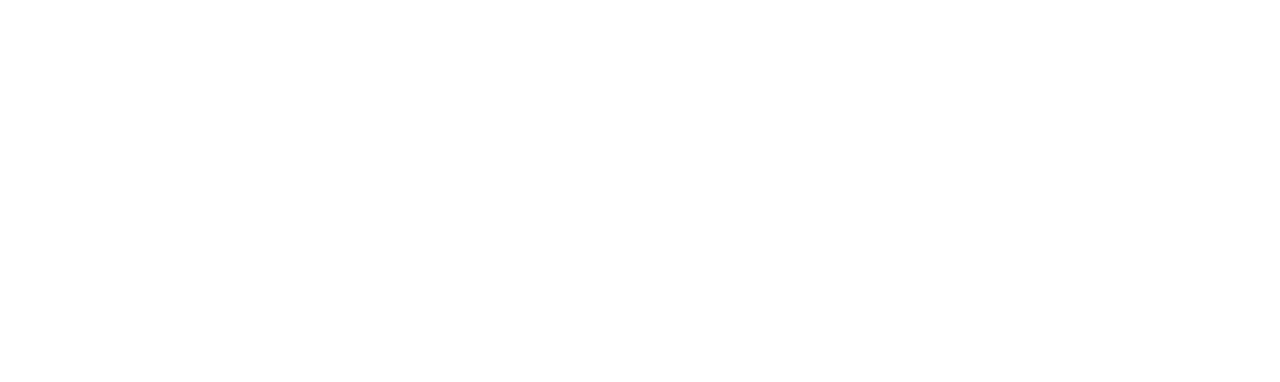
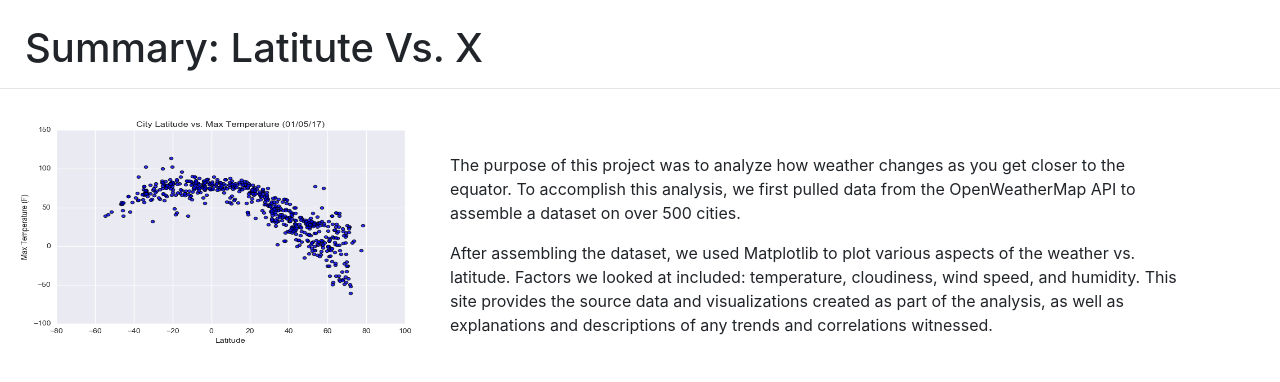
Before and after one commit to ZachKopec/Web-Design-Challenge, a plain HTML site: page WebVisualizations/index.html in a window 1280 px wide. Drawn offline with nearby package versions, Linux system fonts and the light colour scheme.

Commit message:
Put images into their own folder and set up basics for index html page

```diff
--- a/WebVisualizations/index.html
+++ b/WebVisualizations/index.html
@@ -7,7 +7,7 @@
   <meta name="viewport" content="width=device-width, initial-scale=1.0">
   <meta http-equiv="X-UA-Compatible" content="ie=edge">
 
-  <title>Web Visualization Dashboard</title>
+  <title>Latitude Vs. X Analysis</title>
 
   <!-- Boostrap Stylesheet -->
   <link rel="stylesheet" href="https://cdn.jsdelivr.net/npm/bootstrap@4.5.3/dist/css/bootstrap.min.css"
@@ -15,11 +15,28 @@
 
 
   <!-- Our own CSS stylesheet -->
+  <!-- Sidebar <link href="css/simple-sidebar.css" rel="stylesheet"> -->
+  <link href="Assets/css/style.css" rel="stylesheet">
 
 </head>
 
 <body>
 
+  <div class="d-flex" id="wrapper">
+    <div id="page-content-wrapper">
+      <h1 class="mt-4" style="padding-left: 25px;">Summary: Latitute Vs. X</h1>
+      <hr>
+      <div>
+        <div>
+          <img src="Visualizations/fig1.png" height="250" width="450" style="float:left"/>
+        </div>
+        <br>
+        <br>
+        <p style="padding-left: 15px; padding-right: 100px;">The purpose of this project was to analyze how weather changes as you get closer to the equator. To accomplish this analysis, we first pulled data from the OpenWeatherMap API to assemble a dataset on over 500 cities.</p>
+        <p style="padding-left: 15px; padding-right: 100px;">After assembling the dataset, we used Matplotlib to plot various aspects of the weather vs. latitude. Factors we looked at included: temperature, cloudiness, wind speed, and humidity. This site provides the source data and visualizations created as part of the analysis, as well as explanations and descriptions of any trends and correlations witnessed.</p>
+      </div>
+  </div>
+  </div>
 
   <!-- Javascript -->
   <script src="https://code.jquery.com/jquery-3.5.1.slim.min.js"
```
Also changed, not shown: WebVisualizations/Visualizations/Fig1.png (renamed from WebVisualizations/Assets/images/Fig1.png), WebVisualizations/Visualizations/Fig2.png (renamed from WebVisualizations/Assets/images/Fig2.png), WebVisualizations/Visualizations/Fig3.png (renamed from WebVisualizations/Assets/images/Fig3.png), WebVisualizations/Visualizations/Fig4.png (renamed from WebVisualizations/Assets/images/Fig4.png).
